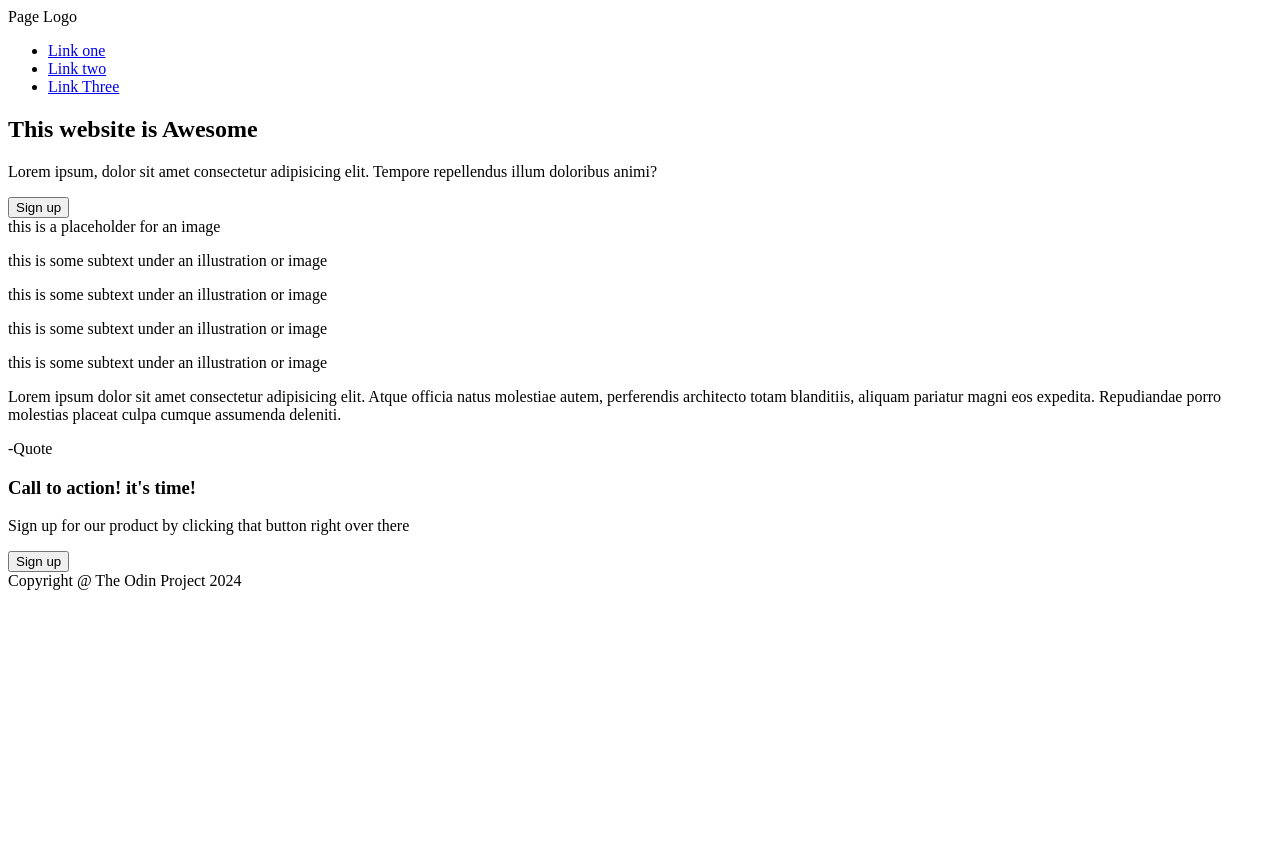
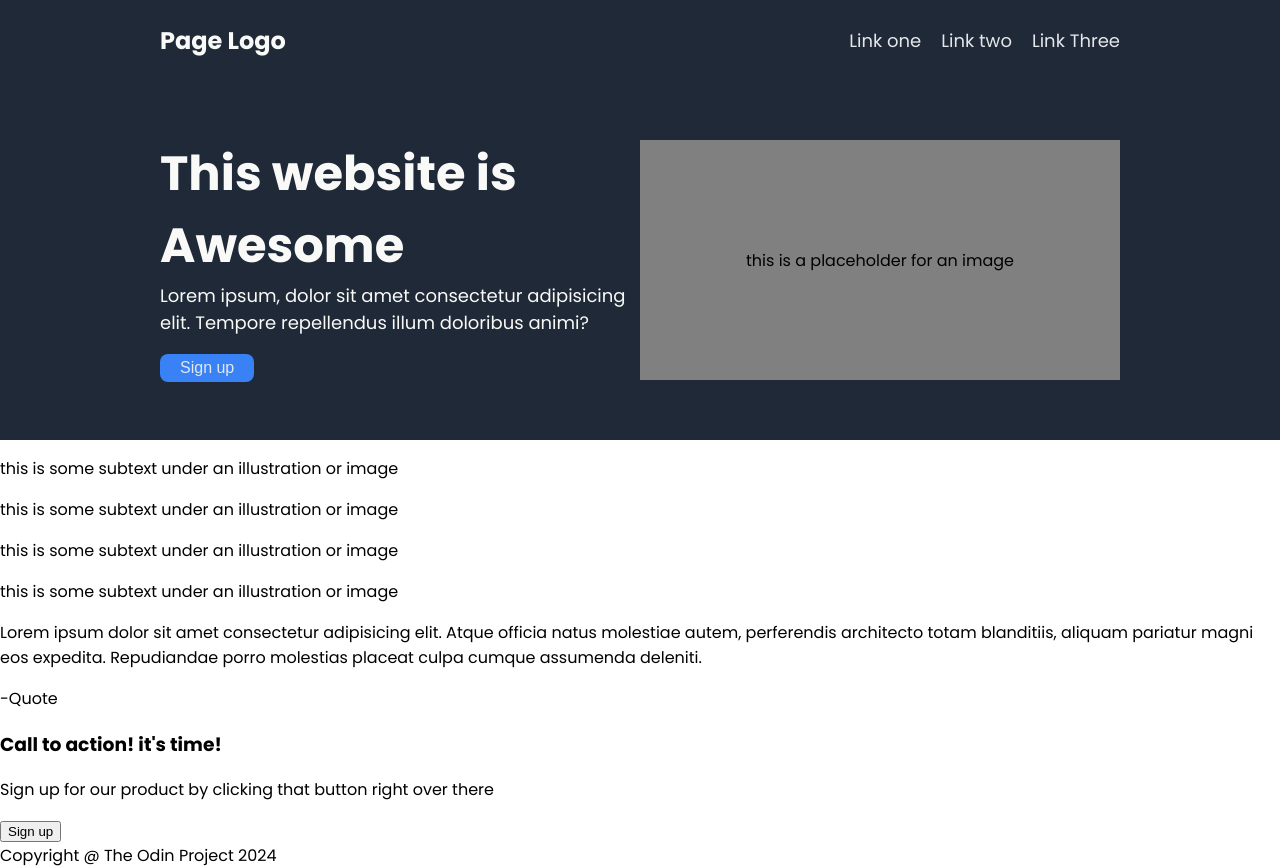
Before and after one commit to pfbahury/odin-landing-page, a plain HTML site: page index.html in a window 1280 px wide. Before the commit the page ends 800 px from the top, so only its background shows below. Drawn offline with Linux system fonts and the light colour scheme.

Commit message:
Add header style

```diff
--- a/index.html
+++ b/index.html
@@ -1,15 +1,20 @@
 <!DOCTYPE html>
 <html lang="en">
   <head>
-    <meta charset="UTF-8">
-    <meta name="viewport" content="width=device-width, initial-scale=1.0">
+    <meta charset="UTF-8" />
+    <meta name="viewport" content="width=device-width, initial-scale=1.0" />
+    <link rel="preconnect" href="https://fonts.googleapis.com" />
+    <link rel="preconnect" href="https://fonts.gstatic.com" crossorigin />
+    <link
+      href="https://fonts.googleapis.com/css2?family=Poppins:ital,wght@0,100;0,200;0,300;0,400;0,500;0,600;0,700;0,800;0,900;1,100;1,200;1,300;1,400;1,500;1,600;1,700;1,800;1,900&display=swap"
+      rel="stylesheet" />
+    <link rel="stylesheet" href="./style.css" />
     <title>Landing Page</title>
   </head>
   <body>
     <header>
-        <div class="header-left">
-            Page Logo
-        </div>
+      <div class="container">
+        <div class="header-left">Page Logo</div>
         <div class="header-right">
           <ul>
             <li><a href="#">Link one</a></li>
@@ -17,17 +22,17 @@
             <li><a href="#">Link Three</a></li>
           </ul>
         </div>
+      </div>
     </header>
 
     <div class="top-div">
+      <div class="container">
           <div class="top-text">
             <h2>This website is Awesome</h2>
             <p>Lorem ipsum, dolor sit amet consectetur adipisicing elit. Tempore repellendus illum doloribus animi?</p>
-            <button id="top-button">Sign up</button>
+            <button class="top-button">Sign up</button>
           </div>
-
-        <div class="top-img">
-            this is a placeholder for an image
+          <div class="top-img">this is a placeholder for an image</div>
       </div>
     </div>
 
@@ -51,7 +56,11 @@
     </div>
 
     <div class="quote-div">
-        <p class="quote">Lorem ipsum dolor sit amet consectetur adipisicing elit. Atque officia natus molestiae autem, perferendis architecto totam blanditiis, aliquam pariatur magni eos expedita. Repudiandae porro molestias placeat culpa cumque assumenda deleniti.</p>
+      <p class="quote">
+        Lorem ipsum dolor sit amet consectetur adipisicing elit. Atque officia natus molestiae autem, perferendis
+        architecto totam blanditiis, aliquam pariatur magni eos expedita. Repudiandae porro molestias placeat culpa
+        cumque assumenda deleniti.
+      </p>
       <p class="reff">-Quote</p>
     </div>
 
@@ -67,8 +76,6 @@
       </div>
     </div>
 
-    <footer>
-        Copyright @ The Odin Project 2024
-    </footer>
+    <footer>Copyright @ The Odin Project 2024</footer>
   </body>
 </html>
--- a/style.css
+++ b/style.css
@@ -2,11 +2,100 @@
     --dark-background-color: #1f2937;
     --main-text-color: #f9faf8;
     --secondary-text-color: #e5e7eb;
-    --button-color: #3882f6;
+    --action-color: #3882f6;
     --quote-background-color: #e5e7eb;
 }
 
 body {
     height: 100%;
     width: 100%;
+    margin: 0;
+    font-family: "Poppins", sans-serif;
 }
+
+
+header{
+    background-color: var(--dark-background-color);
+    display: flex;
+    padding: 30px;
+    align-items: center;
+    justify-content: center;
+    height: 20px;
+
+}
+
+.container {
+    display: flex;
+    align-items: center;
+    justify-content: space-between;
+    width: 120vh;
+}
+
+.header-left {
+    font-size: 24px;
+    color: #F9FAF8;
+    font-weight: bolder;
+}
+
+ul {
+    list-style-type: none;
+    display: flex;
+}
+
+a {
+    text-decoration: none;
+    margin-left: 20px;
+    font-size: 18px;
+    color: var(--secondary-text-color);
+}
+
+.top-div{
+    background-color: var(--dark-background-color);
+    display: flex;
+    align-items: center;
+    justify-content: center;
+    height: 45vh;
+
+}
+
+.top-text{
+    width: 50%;
+}
+
+
+.top-text h2{
+    font-size: 48px;
+    color: var(--main-text-color);
+    margin: 0;
+
+}
+
+.top-text p {
+    font-size: 18px;
+    color: var(--main-text-color);
+    margin-top: 0;
+    flex-wrap: wrap;
+    flex-grow: 1;
+
+}
+
+.top-text button {
+    padding-top: 5px;
+    padding-bottom: 5px;
+    padding-left: 20px;
+    padding-right: 20px;
+    border: 0;
+    color: var(--secondary-text-color);
+    background-color: var(--action-color);
+    font-size: 16px;
+    border-radius: 8px;
+}
+
+.top-img{
+    width: 50%;
+    height: 30vh;
+    display: flex;
+    justify-content: center;
+    align-items: center;
+    background-color: gray;
+}
```
Lines whose indentation alone changed are shown as unchanged.
